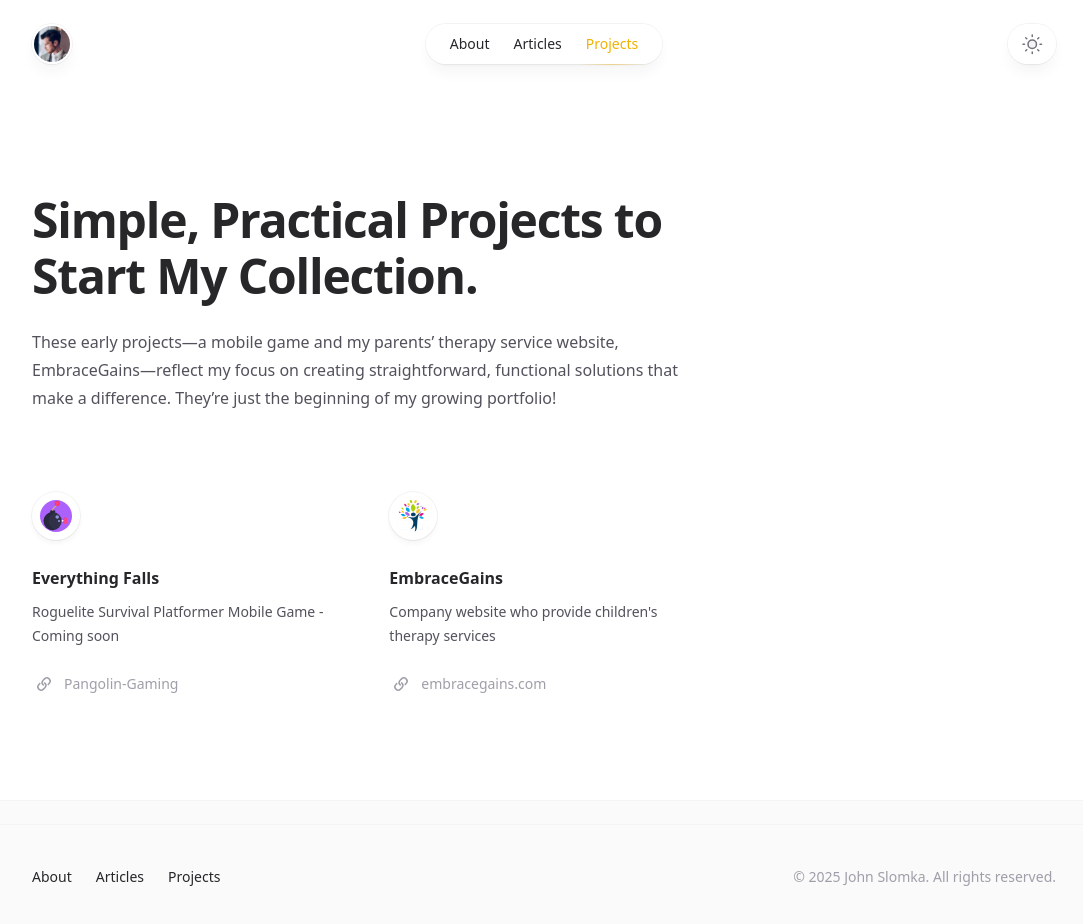
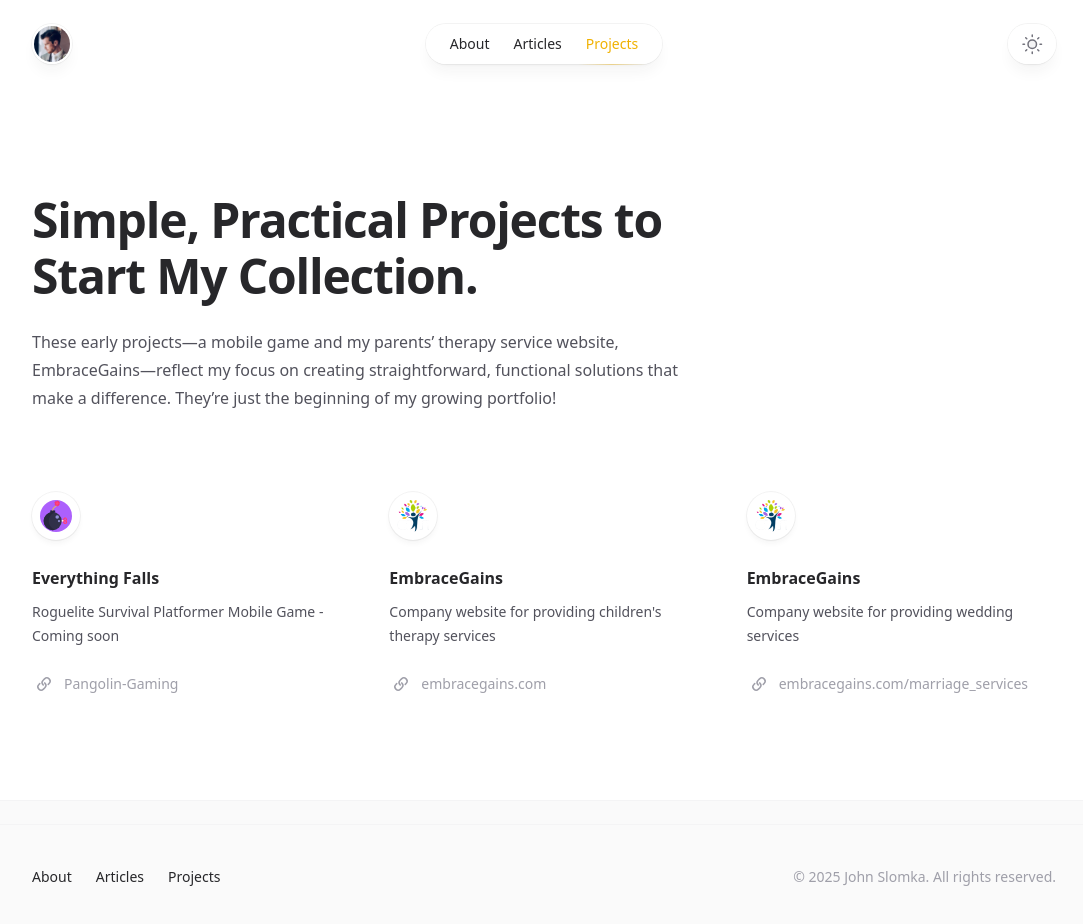
Before and after one commit to jdslomka/portfolio, a Next.js app: page /projects in a window 1280 px wide. Shown: the top 924 px of the page, without its empty margins (96-1179 px from the left). Built offline with nearby package versions, Linux system fonts and the light colour scheme; no server answers.

Commit message:
Adding embrace gains marriage webpage to projects

```diff
--- a/src/app/projects/page.jsx
+++ b/src/app/projects/page.jsx
@@ -17,8 +17,17 @@ const projects = [
   },
   {
     name: 'EmbraceGains',
-    description: "Company website who provide children's therapy services",
+    description: "Company website for providing children's therapy services",
     link: { href: 'https://embracegains.com', label: 'embracegains.com' },
+    logo: logoEmbraceGains,
+  },
+  {
+    name: 'EmbraceGains',
+    description: 'Company website for providing wedding services',
+    link: {
+      href: 'https://embracegains.com/marriage_services',
+      label: 'embracegains.com/marriage_services',
+    },
     logo: logoEmbraceGains,
   },
 ]
```
